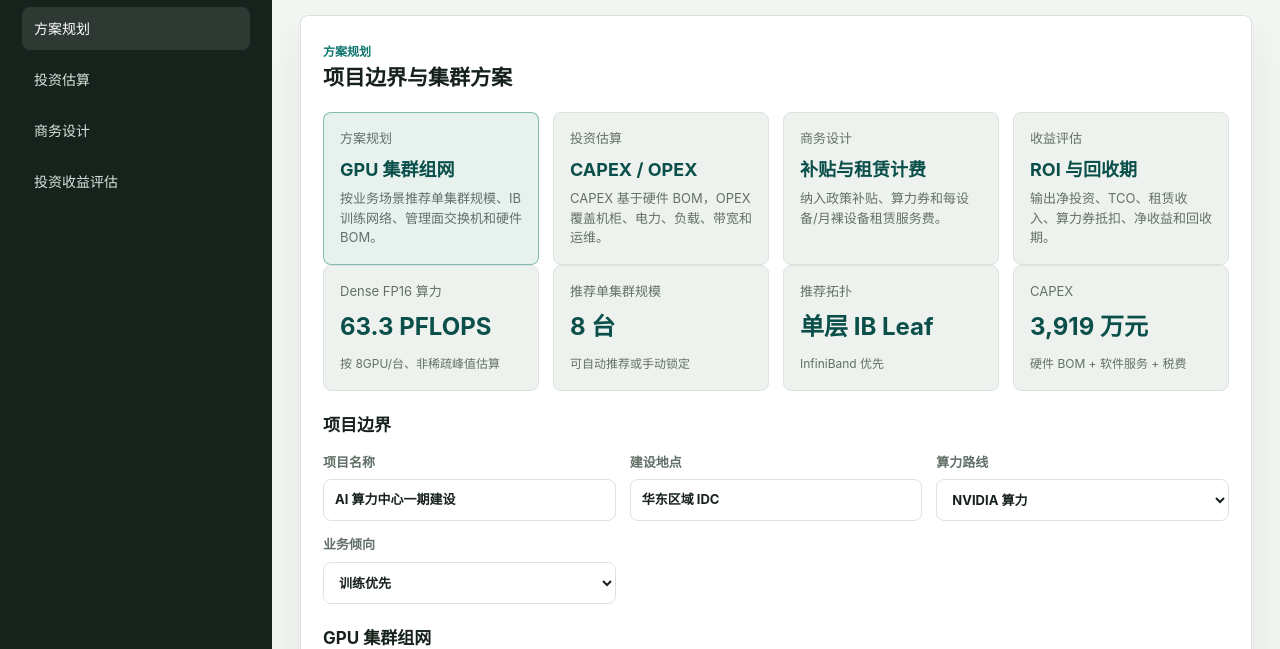
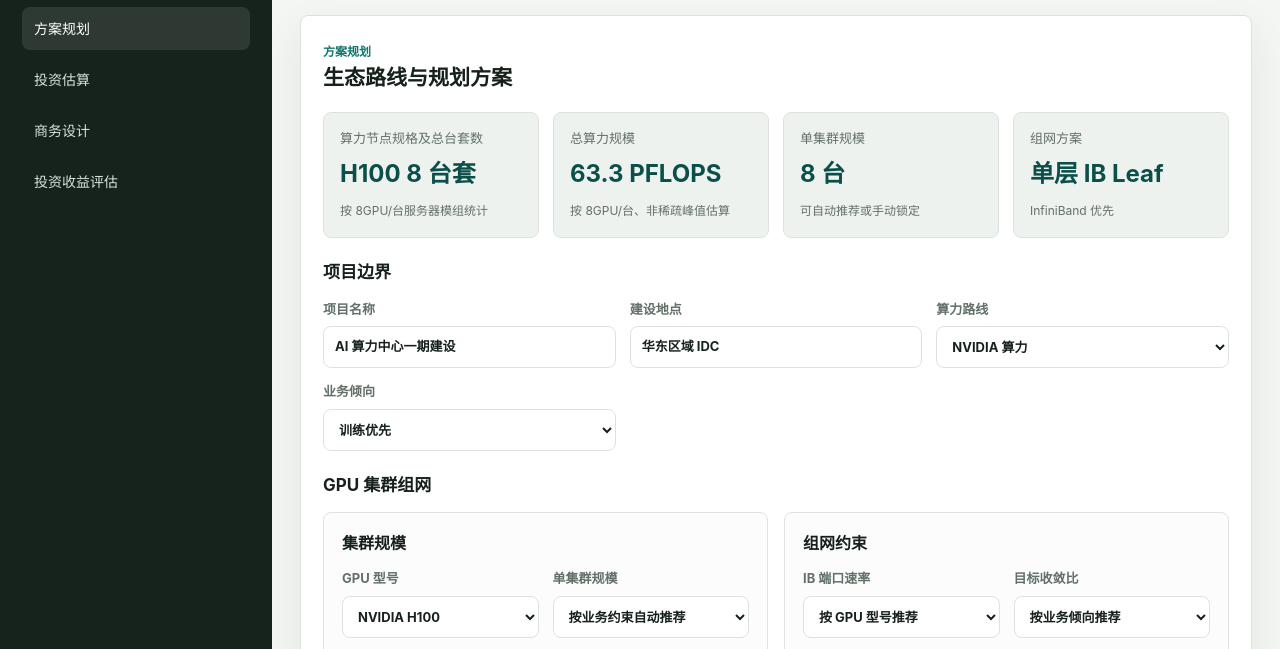
Before and after one commit to echo-young/AI-Infra-ROI-Calculator, a plain HTML site: page index.html in a window 1280 px wide. Shown: the part 99-748 px from the top of the page. Drawn offline with Linux system fonts and the light colour scheme.

Commit message:
Simplify planning dashboard metrics

```diff
--- a/app.js
+++ b/app.js
@@ -522,10 +522,11 @@ function render() {
 
   updateInputAvailability(state);
 
+  document.getElementById("nodeSpecMetric").textContent =
+    `${result.gpu.name.replace("NVIDIA ", "")} ${result.servers} 台套`;
   document.getElementById("fp16Metric").textContent = formatPf16(result.denseFp16Tflops);
   document.getElementById("clusterMetric").textContent = `${result.servers} 台`;
   document.getElementById("topologyMetric").textContent = result.topologyType;
-  document.getElementById("capexMetric").textContent = moneyWan(result.capex);
   document.getElementById("hardwareCapexMetric").textContent = moneyWan(result.directHardware);
   document.getElementById("serviceCostMetric").textContent = moneyWan(result.serviceCost);
   document.getElementById("annualOpexMetric").textContent = moneyWan(result.annualOpex);
--- a/index.html
+++ b/index.html
@@ -40,51 +40,29 @@
           <div class="section-heading">
             <div>
               <span class="eyebrow">方案规划</span>
-              <h3>项目边界与集群方案</h3>
+              <h3>生态路线与规划方案</h3>
             </div>
           </div>
-          <div class="module-grid" aria-label="模块拆分">
-            <article class="module-card active-module">
-              <span>方案规划</span>
-              <strong>GPU 集群组网</strong>
-              <p>按业务场景推荐单集群规模、IB 训练网络、管理面交换机和硬件 BOM。</p>
+          <div class="kpi-grid" aria-label="方案规划看板">
+            <article class="metric-card">
+              <span>算力节点规格及总台套数</span>
+              <strong id="nodeSpecMetric">-</strong>
+              <small>按 8GPU/台服务器模组统计</small>
             </article>
-            <article class="module-card">
-              <span>投资估算</span>
-              <strong>CAPEX / OPEX</strong>
-              <p>CAPEX 基于硬件 BOM，OPEX 覆盖机柜、电力、负载、带宽和运维。</p>
-            </article>
-            <article class="module-card">
-              <span>商务设计</span>
-              <strong>补贴与租赁计费</strong>
-              <p>纳入政策补贴、算力券和每设备/月裸设备租赁服务费。</p>
-            </article>
-            <article class="module-card">
-              <span>收益评估</span>
-              <strong>ROI 与回收期</strong>
-              <p>输出净投资、TCO、租赁收入、算力券抵扣、净收益和回收期。</p>
-            </article>
-          </div>
-          <div class="kpi-grid">
             <article class="metric-card">
-              <span>Dense FP16 算力</span>
+              <span>总算力规模</span>
               <strong id="fp16Metric">-</strong>
               <small>按 8GPU/台、非稀疏峰值估算</small>
             </article>
             <article class="metric-card">
-              <span>推荐单集群规模</span>
+              <span>单集群规模</span>
               <strong id="clusterMetric">-</strong>
               <small>可自动推荐或手动锁定</small>
             </article>
             <article class="metric-card">
-              <span>推荐拓扑</span>
+              <span>组网方案</span>
               <strong id="topologyMetric">-</strong>
               <small>InfiniBand 优先</small>
-            </article>
-            <article class="metric-card">
-              <span>CAPEX</span>
-              <strong id="capexMetric">-</strong>
-              <small>硬件 BOM + 软件服务 + 税费</small>
             </article>
           </div>
 
```
